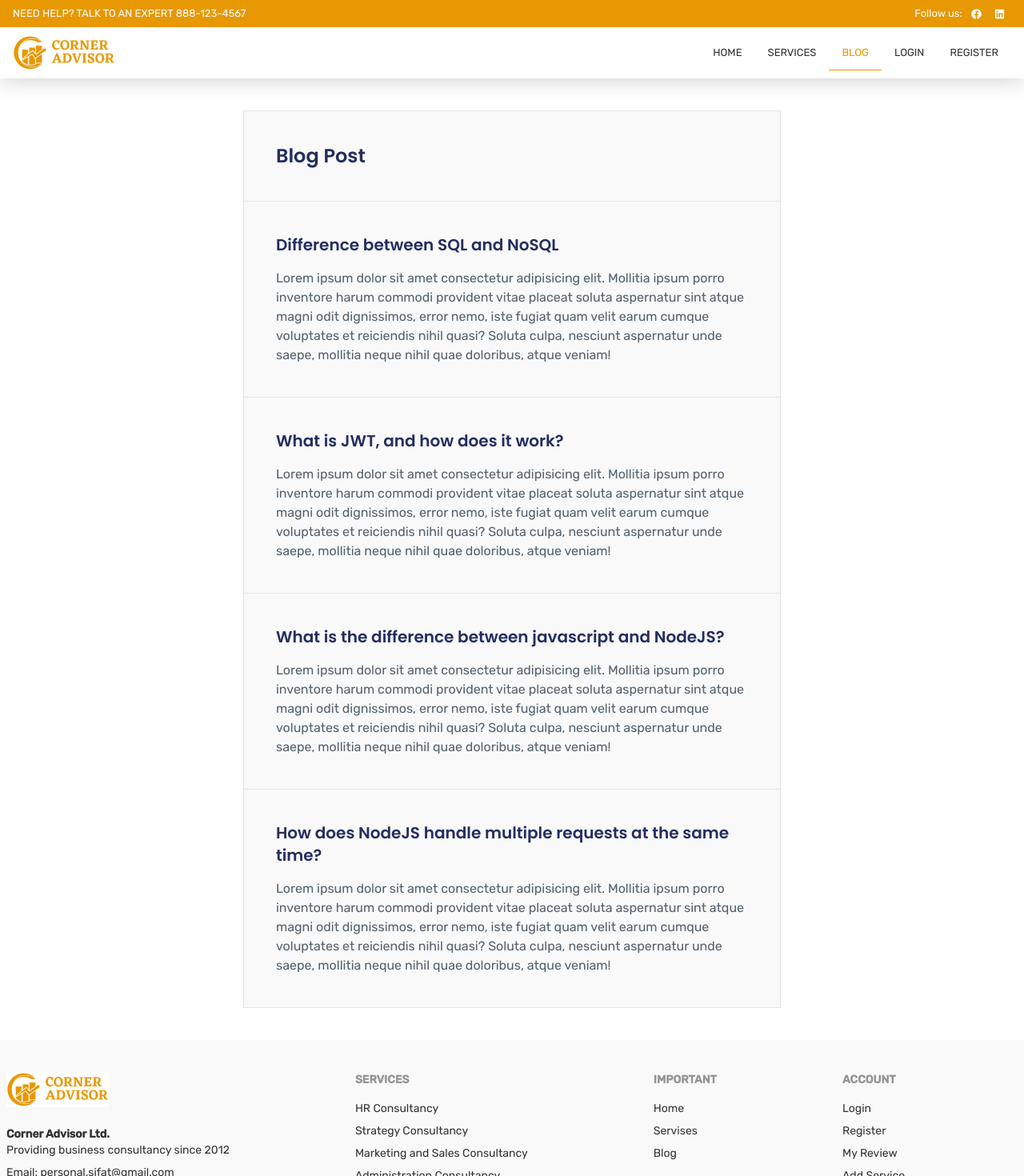
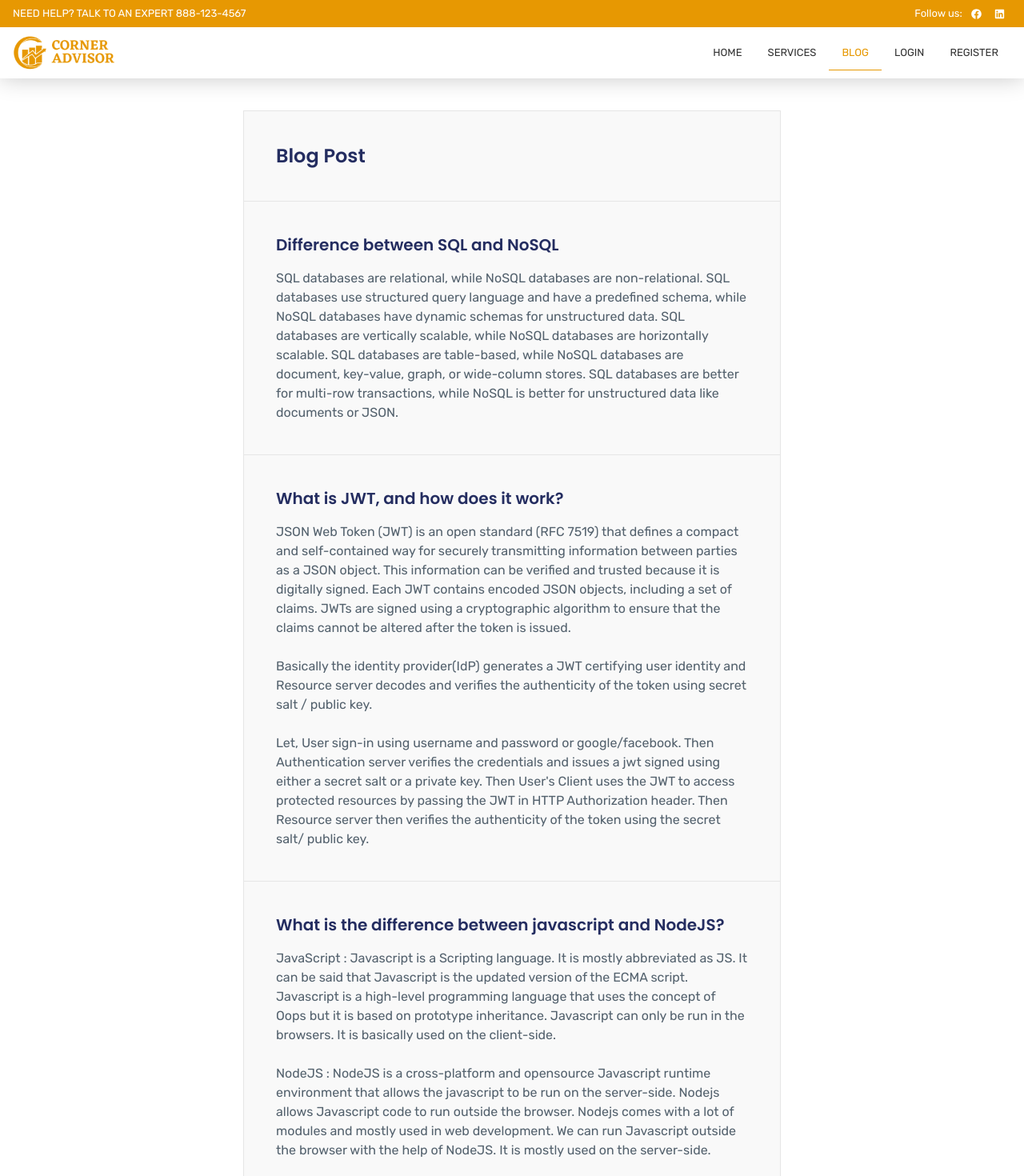
Before and after one commit to sifatullahsu/corner-advisor, a React (Create React App) app: page /blog in a window 1280 px wide. Shown: the top 1470 px of the page at 80% size. Built offline with nearby package versions, Linux system fonts and the light colour scheme; no server answers.

Commit message:
revirew delete

```diff
--- a/src/components/AddReview.js
+++ b/src/components/AddReview.js
@@ -12,13 +12,12 @@ const AddReview = ({ serviceId }) => {
     const review = form.review.value;
     const rating = form.rating.value;
 
-    console.log(rating);
-
     const data = {
       serviceId,
       author: {
         name: user.displayName,
-        image: user.photoURL
+        image: user.photoURL,
+        email: user.email
       },
       rating,
       review
--- a/src/components/Review.js
+++ b/src/components/Review.js
@@ -1,17 +1,21 @@
 import React from 'react';
-import { FaEdit } from 'react-icons/fa';
+import { FaEdit, FaTrash } from 'react-icons/fa';
 import { Link } from 'react-router-dom';
 
 
-const Review = ({ review, edit }) => {
+const Review = ({ review, edit, handleReviewDelete }) => {
+
   return (
     <div className='mb-5 bg-white p-5 border border-border'>
       <div className='flex relative'>
         {
           edit &&
-          <Link to={`/my-reviews/${review._id}`}>
-            <FaEdit className='absolute right-0 top-0'></FaEdit>
-          </Link>
+          <>
+            <Link to={`/my-reviews/${review._id}`}>
+              <FaEdit className='absolute right-7 top-0'></FaEdit>
+            </Link>
+            <FaTrash onClick={() => handleReviewDelete(review._id)} className='absolute right-0 top-0'></FaTrash>
+          </>
         }
         <img src={review.author.image} className='w-12 h-12 rounded-full mr-3 border border-border' alt="" />
         <div>
--- a/src/components/Reviews.js
+++ b/src/components/Reviews.js
@@ -1,11 +1,16 @@
 import React from 'react';
 import Review from './Review';
 
-const Reviews = ({ reviews, edit }) => {
+const Reviews = ({ reviews, edit, handleReviewDelete }) => {
   return (
     <div>
       {
-        reviews.map(review => <Review key={review._id} review={review} edit={edit}></Review>)
+        reviews.map(review => <Review
+          key={review._id}
+          review={review}
+          edit={edit}
+          handleReviewDelete={handleReviewDelete}
+        ></Review>)
       }
     </div>
   );
--- a/src/pages/BlogPage.js
+++ b/src/pages/BlogPage.js
@@ -13,19 +13,21 @@ const BlogPage = () => {
         </div>
         <div className='px-5 py-10 md:p-10 border-b border-border'>
           <h5 className='text-xl font-semibold mb-4 text-secondary'>Difference between SQL and NoSQL</h5>
-          <p className='text-text'>Lorem ipsum dolor sit amet consectetur adipisicing elit. Mollitia ipsum porro inventore harum commodi provident vitae placeat soluta aspernatur sint atque magni odit dignissimos, error nemo, iste fugiat quam velit earum cumque voluptates et reiciendis nihil quasi? Soluta culpa, nesciunt aspernatur unde saepe, mollitia neque nihil quae doloribus, atque veniam!</p>
+          <p className='text-text'>SQL databases are relational, while NoSQL databases are non-relational. SQL databases use structured query language and have a predefined schema, while NoSQL databases have dynamic schemas for unstructured data. SQL databases are vertically scalable, while NoSQL databases are horizontally scalable. SQL databases are table-based, while NoSQL databases are document, key-value, graph, or wide-column stores. SQL databases are better for multi-row transactions, while NoSQL is better for unstructured data like documents or JSON.</p>
         </div>
         <div className='px-5 py-10 md:p-10 border-b border-border'>
           <h5 className='text-xl font-semibold mb-4 text-secondary'>What is JWT, and how does it work?</h5>
-          <p className='text-text'>Lorem ipsum dolor sit amet consectetur adipisicing elit. Mollitia ipsum porro inventore harum commodi provident vitae placeat soluta aspernatur sint atque magni odit dignissimos, error nemo, iste fugiat quam velit earum cumque voluptates et reiciendis nihil quasi? Soluta culpa, nesciunt aspernatur unde saepe, mollitia neque nihil quae doloribus, atque veniam!</p>
+          <p className='text-text'>JSON Web Token (JWT) is an open standard (RFC 7519) that defines a compact and self-contained way for securely transmitting information between parties as a JSON object. This information can be verified and trusted because it is digitally signed. Each JWT contains encoded JSON objects, including a set of claims. JWTs are signed using a cryptographic algorithm to ensure that the claims cannot be altered after the token is issued.</p><br />
+          <p className='text-text'>Basically the identity provider(IdP) generates a JWT certifying user identity and Resource server decodes and verifies the authenticity of the token using secret salt / public key.</p><br />
+          <p className='text-text'>Let, User sign-in using username and password or google/facebook. Then Authentication server verifies the credentials and issues a jwt signed using either a secret salt or a private key. Then User's Client uses the JWT to access protected resources by passing the JWT in HTTP Authorization header. Then Resource server then verifies the authenticity of the token using the secret salt/ public key.</p>
         </div>
         <div className='px-5 py-10 md:p-10 border-b border-border'>
           <h5 className='text-xl font-semibold mb-4 text-secondary'>What is the difference between javascript and NodeJS?</h5>
-          <p className='text-text'>Lorem ipsum dolor sit amet consectetur adipisicing elit. Mollitia ipsum porro inventore harum commodi provident vitae placeat soluta aspernatur sint atque magni odit dignissimos, error nemo, iste fugiat quam velit earum cumque voluptates et reiciendis nihil quasi? Soluta culpa, nesciunt aspernatur unde saepe, mollitia neque nihil quae doloribus, atque veniam!</p>
+          <p className='text-text'>JavaScript : Javascript is a Scripting language. It is mostly abbreviated as JS. It can be said that Javascript is the updated version of the ECMA script. Javascript is a high-level programming language that uses the concept of Oops but it is based on prototype inheritance. Javascript can only be run in the browsers. It is basically used on the client-side. <br /><br /> NodeJS : NodeJS is a cross-platform and opensource Javascript runtime environment that allows the javascript to be run on the server-side. Nodejs allows Javascript code to run outside the browser. Nodejs comes with a lot of modules and mostly used in web development. We can run Javascript outside the browser with the help of NodeJS. It is mostly used on the server-side. </p>
         </div>
         <div className='px-5 py-10 md:p-10'>
           <h5 className='text-xl font-semibold mb-4 text-secondary'>How does NodeJS handle multiple requests at the same time?</h5>
-          <p className='text-text'>Lorem ipsum dolor sit amet consectetur adipisicing elit. Mollitia ipsum porro inventore harum commodi provident vitae placeat soluta aspernatur sint atque magni odit dignissimos, error nemo, iste fugiat quam velit earum cumque voluptates et reiciendis nihil quasi? Soluta culpa, nesciunt aspernatur unde saepe, mollitia neque nihil quae doloribus, atque veniam!</p>
+          <p className='text-text'>Node is single threaded. NodeJS Web Server maintains a limited Thread Pool to provide services to client requests. Multiple clients make multiple requests to the NodeJS server. NodeJS receives these requests and places them into the EventQueue . NodeJS server has an internal component referred to as the EventLoop which is an infinite loop that receives requests and processes them. This EventLoop is single threaded. In other words, EventLoop is the listener for the EventQueue. So, we have an event queue where the requests are being placed and we have an event loop listening to these requests in the event queue. The listener(the event loop) processes the request and if it is able to process the request without needing any blocking IO operations, then the event loop would itself process the request and sends the response back to the client by itself. If the current request uses blocking IO operations, the event loop sees whether there are threads available in the thread pool, picks up one thread from the thread pool and assigns the particular request to the picked thread. That thread does the blocking IO operations and sends the response back to the event loop and once the response gets to the event loop, the event loop sends the response back to the client.</p>
         </div>
       </div>
     </div>
@@ -33,3 +35,15 @@ const BlogPage = () => {
 };
 
 export default BlogPage;
+
+
+/*
+
+
+
+
+
+
+
+
+*/
--- a/src/pages/MyReviewsPage.js
+++ b/src/pages/MyReviewsPage.js
@@ -1,4 +1,5 @@
 import React, { useContext, useEffect, useState } from 'react';
+import { toast } from 'react-toastify';
 import Reviews from '../components/Reviews';
 import { AuthContext } from '../contexts/AuthContextComp';
 import { useDocumentTitle } from '../hooks/useDocumentTitle';
@@ -10,7 +11,6 @@ const MyReviewsPage = () => {
   const [reviews, setReviews] = useState([]);
 
   useEffect(() => {
-
     fetch('https://corner-advisor-server.vercel.app/get-reviews-by-email', {
       method: 'POST',
       headers: {
@@ -20,10 +20,22 @@ const MyReviewsPage = () => {
     })
       .then(res => res.json())
       .then(data => {
-        console.log(data);
         setReviews(data.data)
       })
   }, [user]);
+
+
+  const handleReviewDelete = (id) => {
+    fetch(`http://localhost:5000/reviews/${id}`, {
+      method: 'DELETE'
+    })
+      .then(data => {
+        const remainingReviews = reviews.filter(review => review._id !== id);
+        setReviews(remainingReviews);
+        toast.success('Delete successfull..');
+      })
+      .catch(err => toast.error('Somthing is wrong..'))
+  }
 
   return (
     <section className='py-10'>
@@ -33,7 +45,7 @@ const MyReviewsPage = () => {
             <h4 className='text-xl mb-3'>My reviews</h4>
             {
               reviews.length > 0 ?
-                <Reviews reviews={reviews} edit='true'></Reviews>
+                <Reviews reviews={reviews} edit='true' handleReviewDelete={handleReviewDelete}></Reviews>
                 :
                 <p>No review found..</p>
             }
```
Also changed, not shown: firebase.json (added), 2 other files (tests, documents, lock files or other folders).
